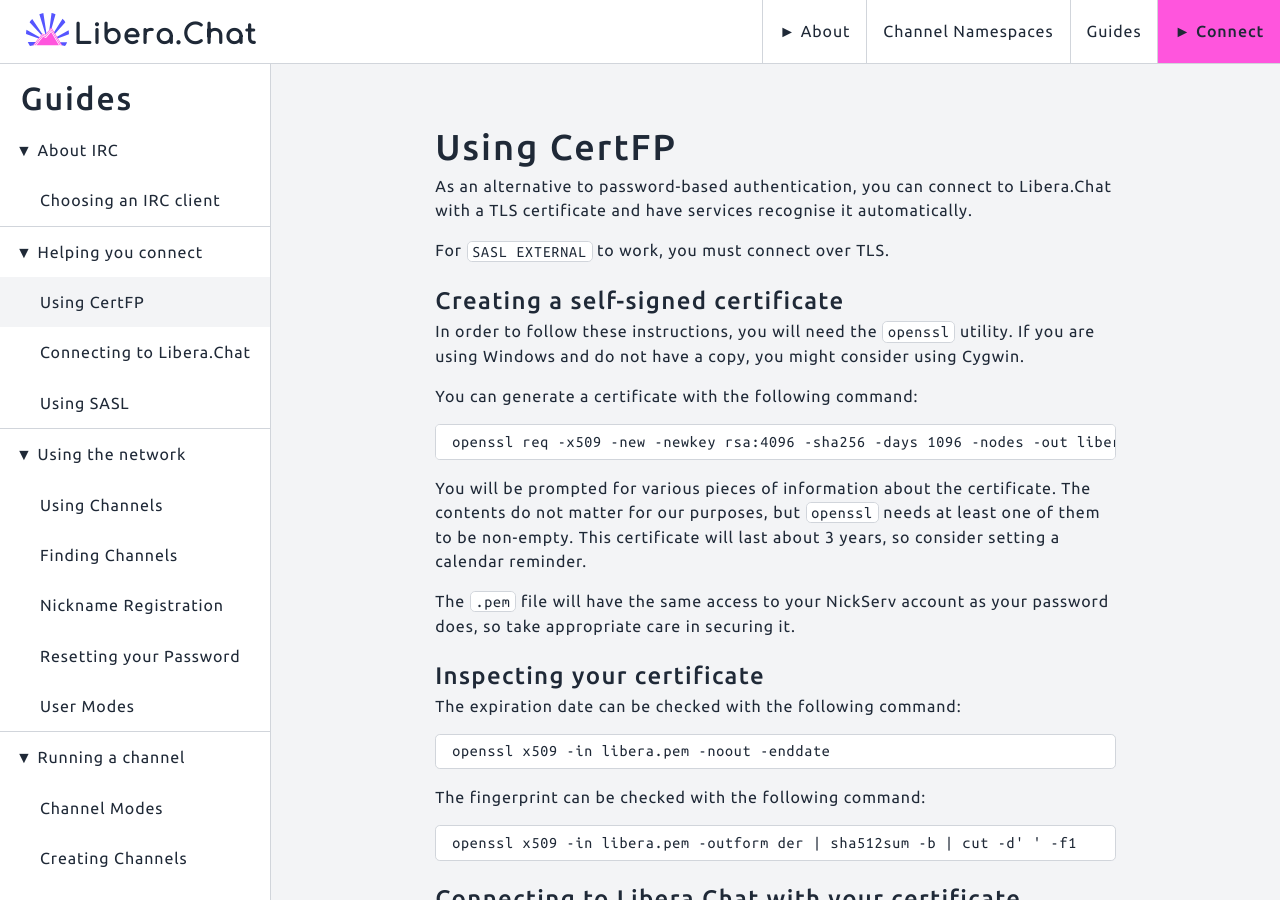
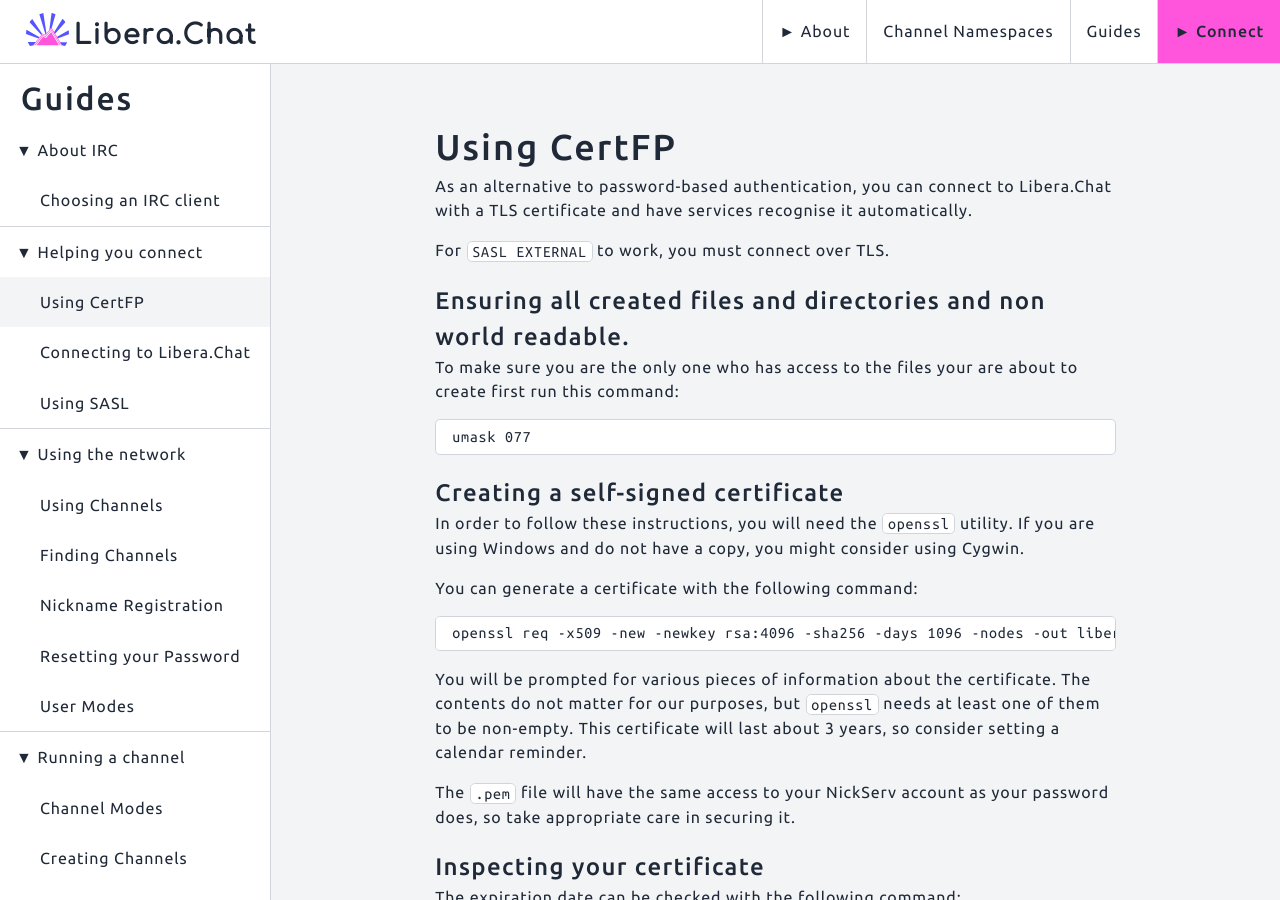
Before and after one commit to Libera-Chat/libera-chat.github.io, a Jekyll site: the page built from content/_guides/certfp.md, in a window 1280 px wide and 900 px high. Built offline with Jekyll 4.4.1, drawn with Linux system fonts in a browser that asks for light colours.

Commit message:
Update certfp.md
Ensure all file permissions are non world-readable by using umask.

```diff
--- a/content/_guides/certfp.md
+++ b/content/_guides/certfp.md
@@ -9,6 +9,13 @@
 automatically.
 
 For `SASL EXTERNAL` to work, you must connect over TLS.
+
+## Ensuring all created files and directories and non world readable.
+
+To make sure you are the only one who has access to the files your are about to create first run this command:
+
+    umask 077
+
 
 ## Creating a self-signed certificate
 
```
